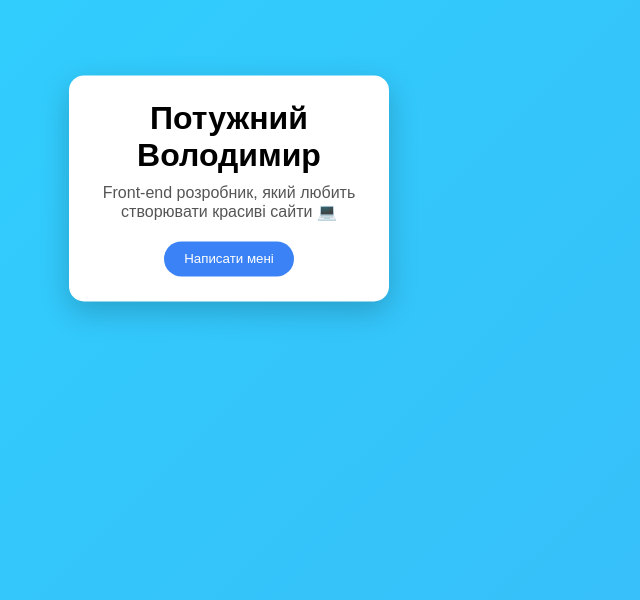
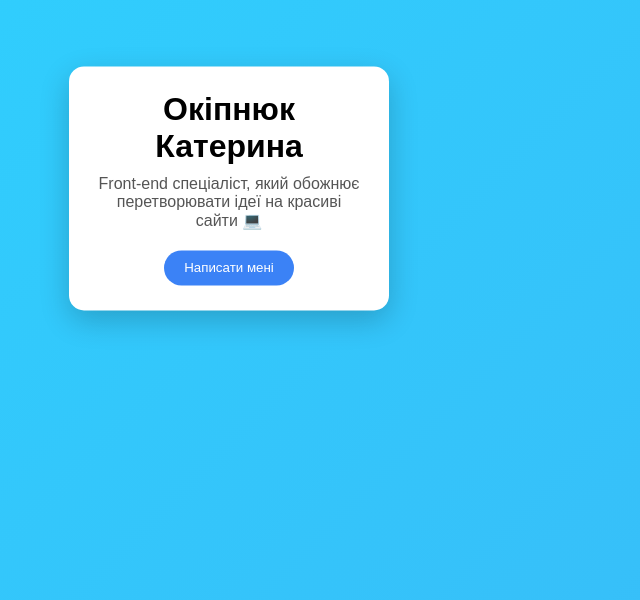
Before and after one commit to Okipnyuk/laboratory, a plain HTML site: page Laboratorna4/index.html in a window 1280 px wide. Shown: the part 200-800 px from the top of the page, without its empty margins (411-1051 px from the left). Drawn offline with Linux system fonts and the light colour scheme.

Commit message:
Add Laboratory 4

```diff
--- a/Laboratorna4/index.html
+++ b/Laboratorna4/index.html
@@ -8,8 +8,8 @@
 <body>
 
 <div class="card">
-    <h1>Потужний Володимир</h1>
-    <p>Front-end розробник, який любить створювати красиві сайти 💻</p>
+    <h1>Окіпнюк Катерина</h1>
+    <p>Front-end спеціаліст, який обожнює перетворювати ідеї на красиві сайти 💻</p>
     <button>Написати мені</button>
 </div>
 
```
